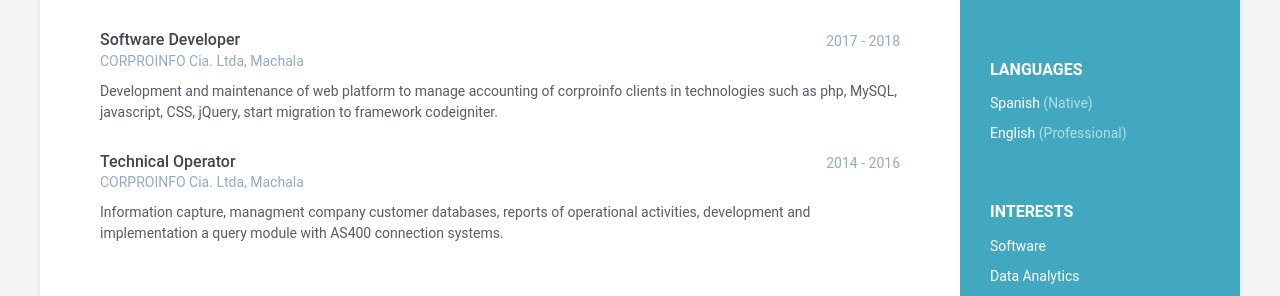
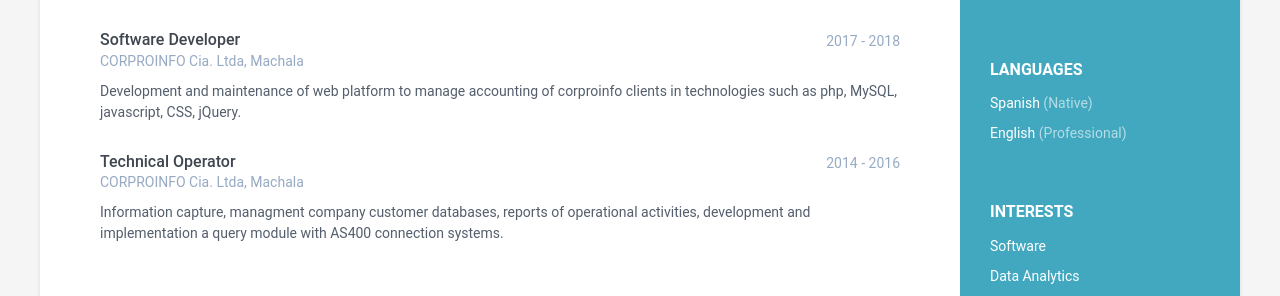
Before and after one commit to elcordova/caring-europa-fe48a, a Jekyll site: the page built from index.html, in a window 1280 px wide. Shown: the part 661-957 px from the top of the page. Built offline with Jekyll 4.4.1, drawn with Linux system fonts in a browser that asks for light colours.

Commit message:
data.yml: changed

```diff
--- a/_data/data.yml
+++ b/_data/data.yml
@@ -85,9 +85,7 @@ experiences:
       Development and maintenance of web platform to manage accounting of
       corproinfo clients
 
-      in technologies such as php, MySQL, javascript, CSS, jQuery,
-
-      start migration to framework codeigniter.
+      in technologies such as php, MySQL, javascript, CSS, jQuery.
   - role: Technical Operator
     time: 2014 - 2016
     company: 'CORPROINFO Cia. Ltda, Machala'
```
